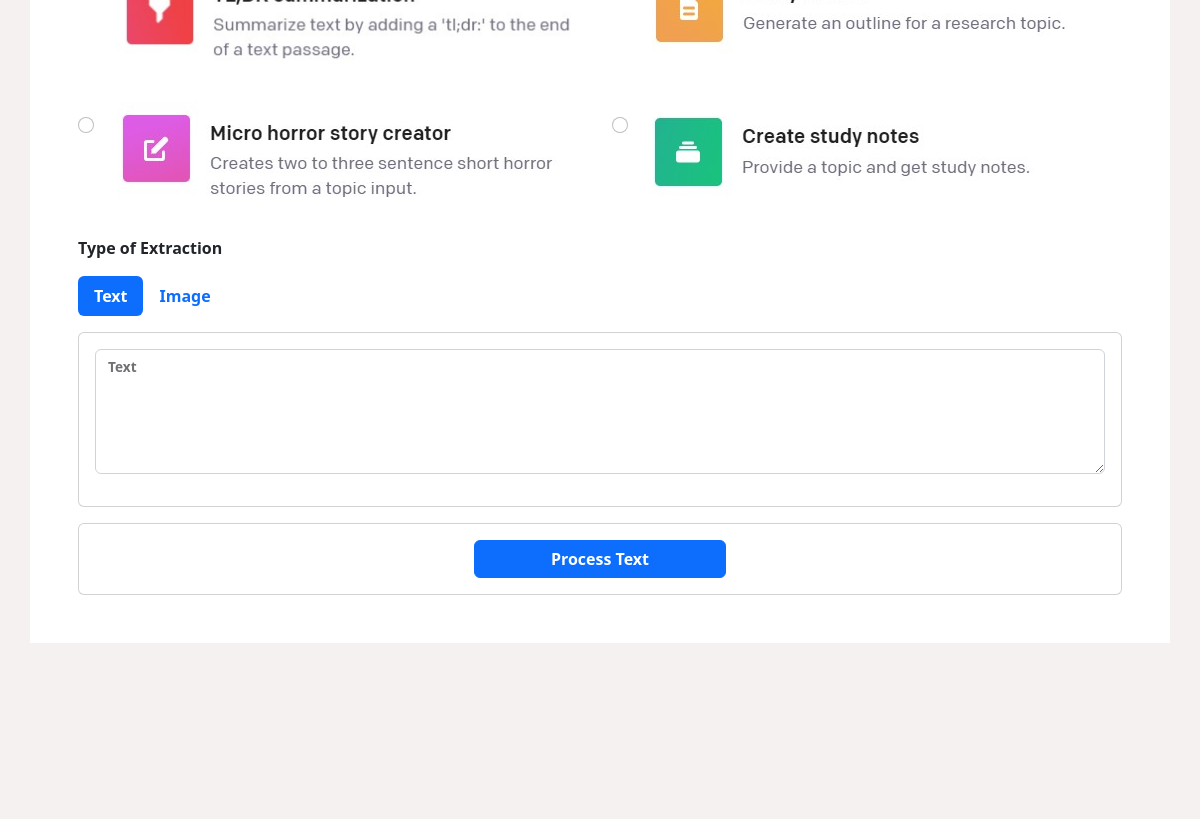
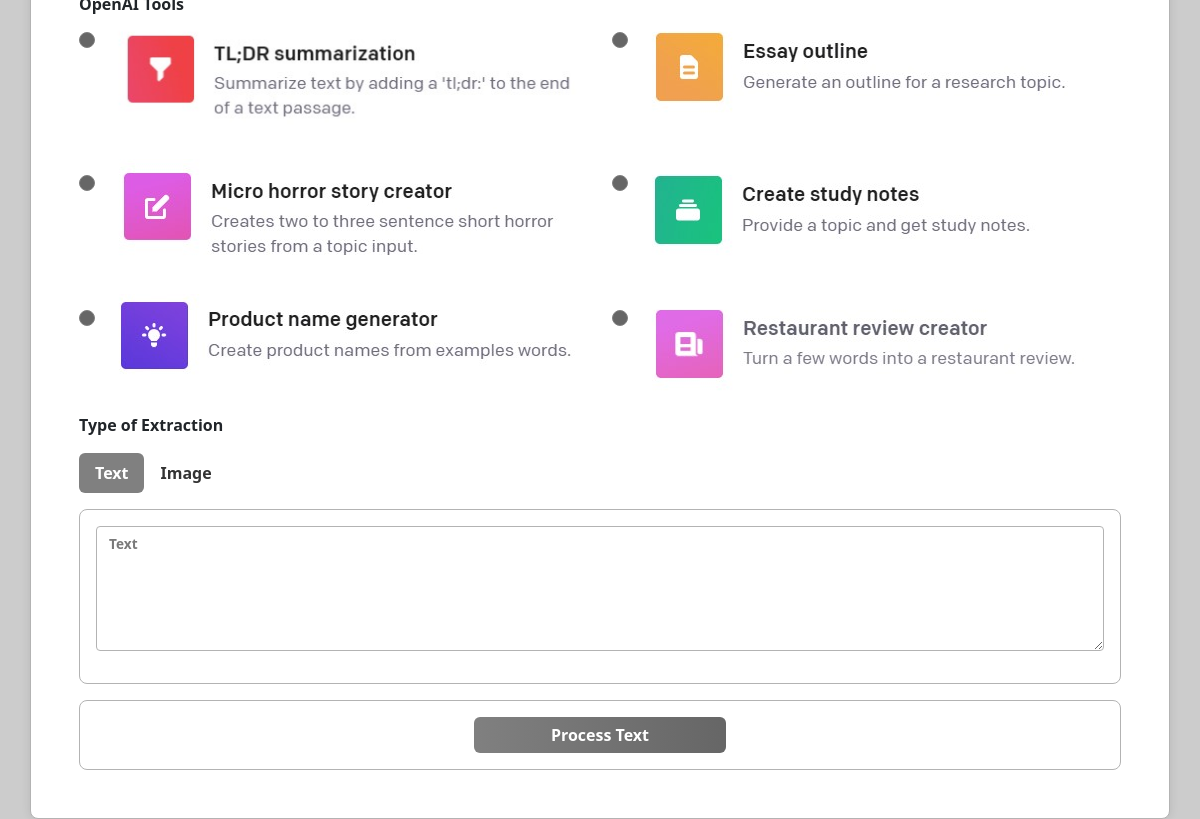
Before and after one commit to Leet-Rothschild/frontend, an Electron app: page renderer/index.html in a window 1200 px wide. Shown: the part 342-1161 px from the top of the page. Before the commit the page ends 985 px from the top, so only its background shows below. Drawn offline with Linux system fonts and the light colour scheme.

Commit message:
bahala na

```diff
--- a/renderer/css/app.css
+++ b/renderer/css/app.css
@@ -1,24 +1,74 @@
-
-.theme-bg-surface{
-  background-color: #F6F1F1 !important;
+.theme-bg-surface {
+  background-color: #cccccc !important;
 }
 
-.theme-bg-primary{
-  background-color: #FFFFFF !important;
+.theme-bg-primary {
+  background-color: #ffffff !important;
+  border: 1px solid #b3b3b3 !important;
+  border-radius: 8px;
+  box-shadow: 0 0 10px rgba(0, 0, 0, 0.1);
 }
 
-.theme-bg-secondary{
-  background-color: #19A7CE !important;
+.theme-bg-secondary {
+  background-color: #808080 !important;
 }
 
-.theme-bg-tertiary{
-  background-color: #146C94 !important;
+.theme-bg-tertiary {
+  background-color: #666666 !important;
 }
 
-.theme-bg-text{
-  color: #146C94 !important;
+.theme-bg-text {
+  color: #333333 !important;
 }
 
-.form-textarea{
+.form-textarea {
   height: 125px !important;
+  background: #ffffff;
+  color: #333333;
+  border: 1px solid #b3b3b3;
+  border-radius: 4px;
+  padding: 10px;
 }
+
+.container {
+  box-shadow: 0 0 10px rgba(0, 0, 0, 0.1);
+  border-radius: 8px;
+}
+
+.form-check-input {
+  background-color: #666666 !important;
+  border-color: #808080 !important;
+}
+
+.nav-pills .nav-link {
+  background-color: #ffffff;
+  color: #333333;
+}
+
+.nav-pills .nav-link.active {
+  background-color: #808080;
+  color: #ffffff;
+}
+
+.card {
+  background-color: #ffffff !important;
+  color: #333333;
+  border: 1px solid #b3b3b3;
+  border-radius: 8px;
+}
+
+.btn-primary {
+  background-image: linear-gradient(to right, #808080, #666666);
+  border: none;
+  color: #FFFFFF;
+}
+
+.btn-primary:hover {
+  background-image: linear-gradient(to right, #666666, #808080);
+}
+
+.div-background {
+  background-image: url('./path/to/image.jpg');
+  background-size: cover;
+  background-position: center;
+}
--- a/renderer/index.html
+++ b/renderer/index.html
@@ -18,7 +18,7 @@
 
     <!-- Container -->
     <div class="container theme-bg-primary p-5 mt-3 text-center">
-      <img class="w-25 h-25 mb-5" src="./images/logo.png">
+      <img class="w-25 h-35 mb-2" src="./images/logo.jpg">
 
       <form id="form_openai">
         <!-- Tools Type - Top Row -->
@@ -57,6 +57,24 @@
               <input class="form-check-input mt-3" type="radio" name="tools-type" value="StudyNotes" id="flexRadioDefault4">
               <label class="form-check-label" for="flexRadioDefault4">
                 <img class="w-100 h-75" src="./images/notes.jpg">
+              </label>
+            </div>
+          </div>
+        </div>
+        <div class="row mb-3 text-start">
+          <div class="col">
+            <div class="form-check">
+              <input class="form-check-input mt-3" type="radio" name="tools-type" value="Product" id="flexRadioDefault5">
+              <label class="form-check-label" for="flexRadioDefault5">
+                <img class="w-100 h-75" src="./images/product.jpg">
+              </label>
+            </div>
+          </div>
+          <div class="col">
+            <div class="form-check">
+              <input class="form-check-input mt-3" type="radio" name="tools-type" value="Restaurant" id="flexRadioDefault6">
+              <label class="form-check-label" for="flexRadioDefault6">
+                <img class="w-100 h-75" src="./images/restaurant.jpg">
               </label>
             </div>
           </div>
```
Also changed, not shown: main.js (+14 -4 lines), renderer/images/logo.jpg (added), renderer/images/product.jpg (added), renderer/images/restaurant.jpg (added).
